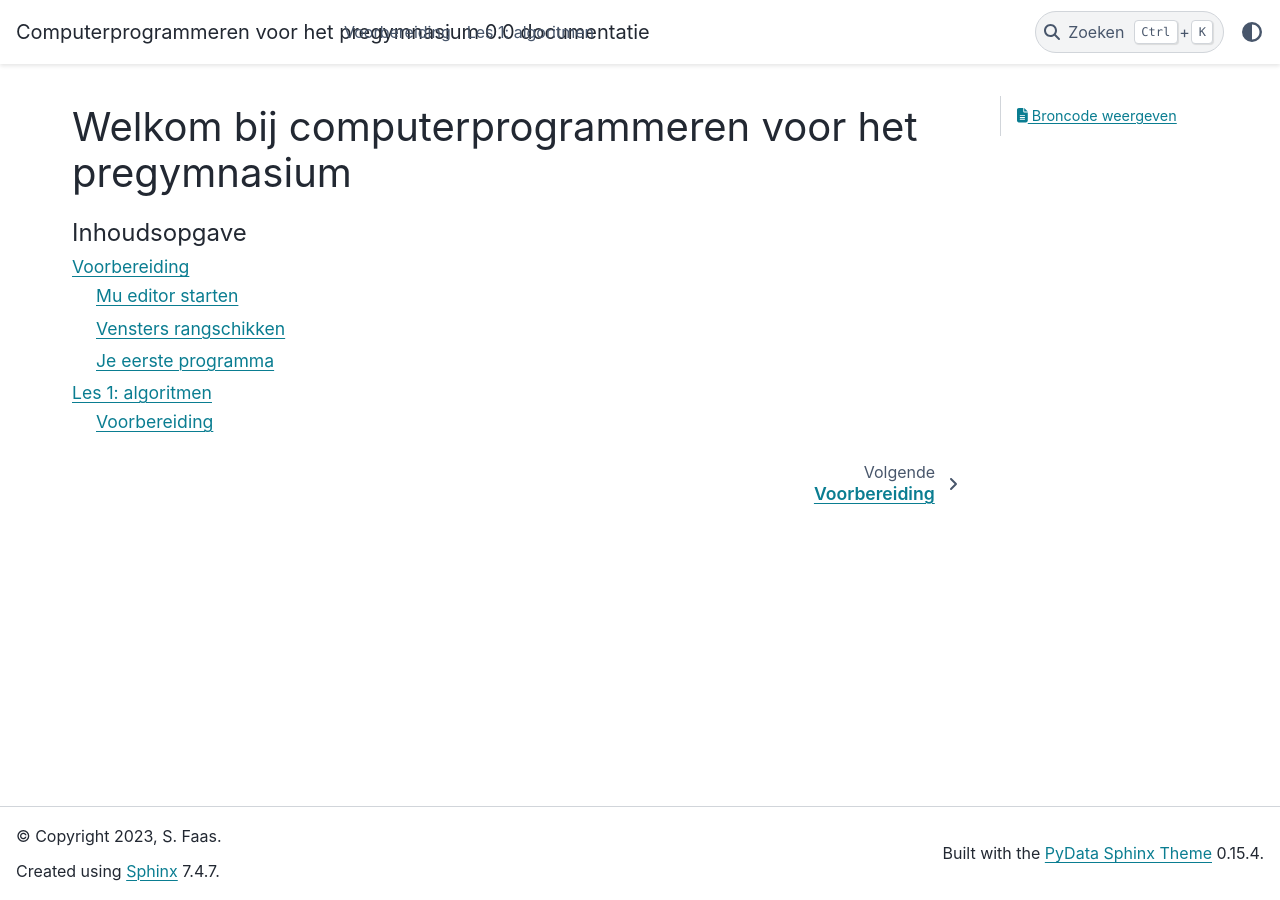
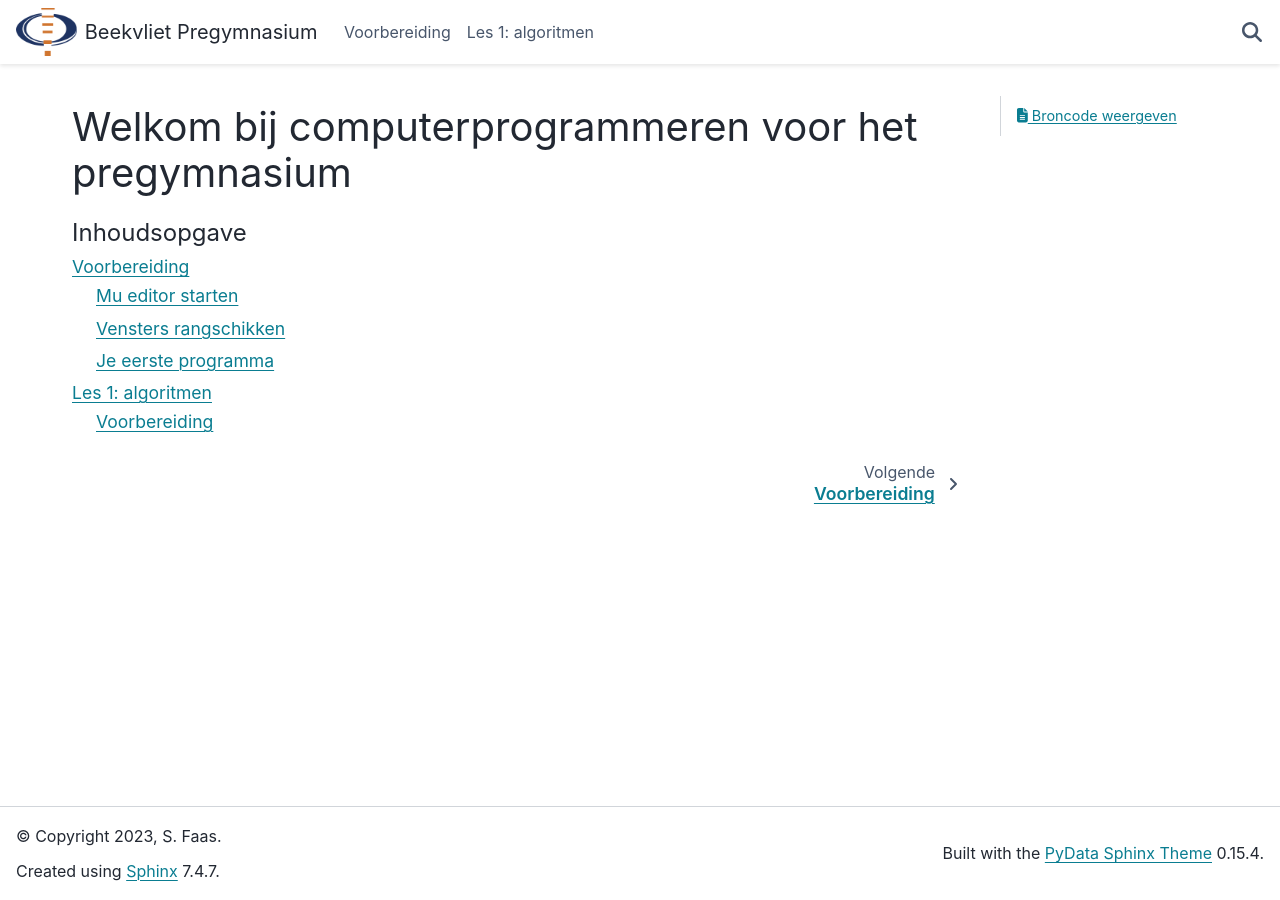
Before and after one commit to meneerfaas/pregymnasium, a Sphinx documentation site: the page built from docs/source/index.rst, in a window 1280 px wide. Built offline with Sphinx 7.4.7 and the PyData theme 0.15.4, drawn with Linux system fonts in a browser that asks for light colours.

Commit message:
Added Beekvliet logo

```diff
--- a/docs/source/conf.py
+++ b/docs/source/conf.py
@@ -6,7 +6,7 @@
 # -- Project information -----------------------------------------------------
 # https://www.sphinx-doc.org/en/master/usage/configuration.html#project-information
 
-project = 'Computerprogrammeren voor het pregymnasium'
+project = 'Pregymnasium Python'
 copyright = '2023, S. Faas'
 author = 'S. Faas'
 release = '0.0'
@@ -33,3 +33,19 @@ html_css_files = ['custom.css']
 # -- Options for togglebutton extension:
 togglebutton_hint = ""
 togglebutton_hint_hide = ""
+
+html_logo = "images/logo_beekvliet.png"
+
+# -- Options for pydata_sphinx_theme
+html_theme_options = {
+"navbar_start": ["navbar-logo"],
+"navbar_center": ["navbar-nav"],
+"navbar_end": ["navbar-icon-links"],
+"navbar_persistent": ["search-button"],
+"logo": {
+    "image_light": "images/logo_beekvliet.png",
+    "image_dark": "images/logo_beekvliet.png",
+    "text": "Beekvliet Pregymnasium",
+    "link": "https://gymnasiumbeekvliet.nl/",
+    }
+}
```
Also changed, not shown: docs/source/images/logo_beekvliet.png (added).
